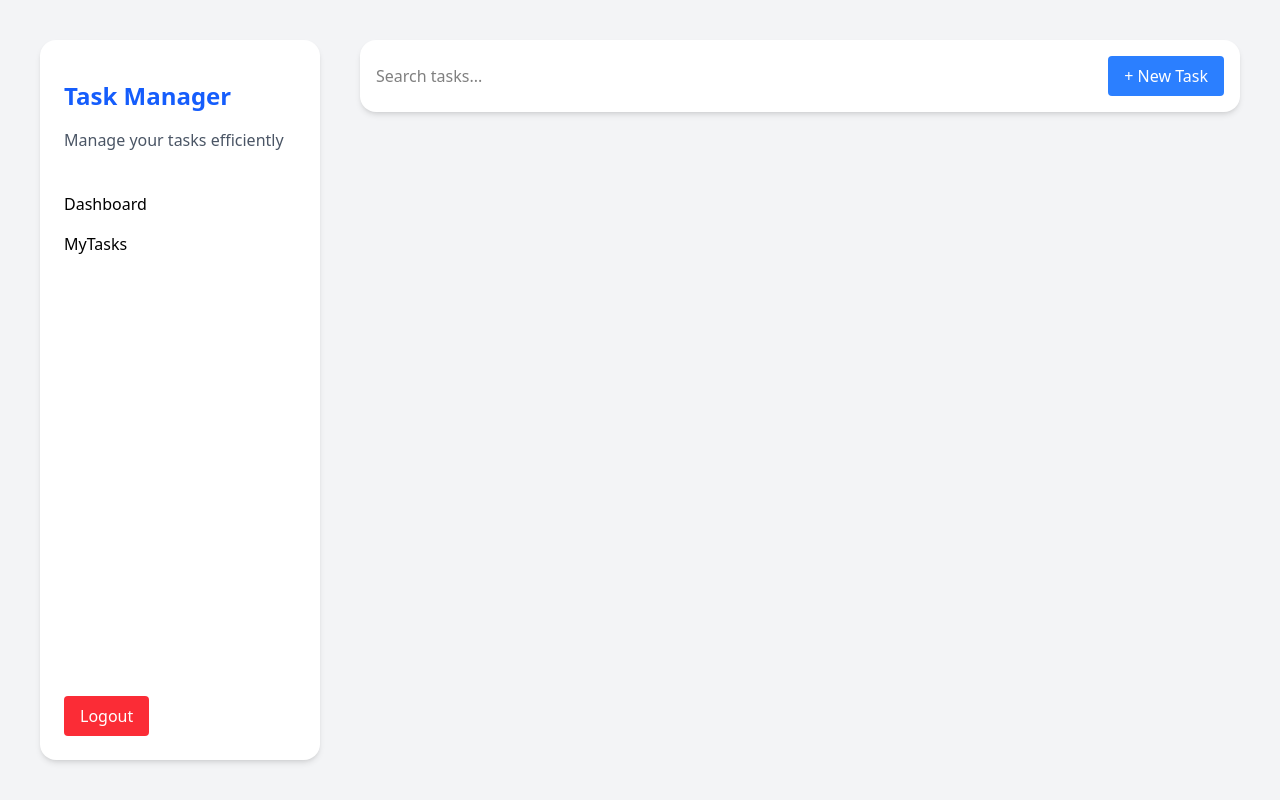
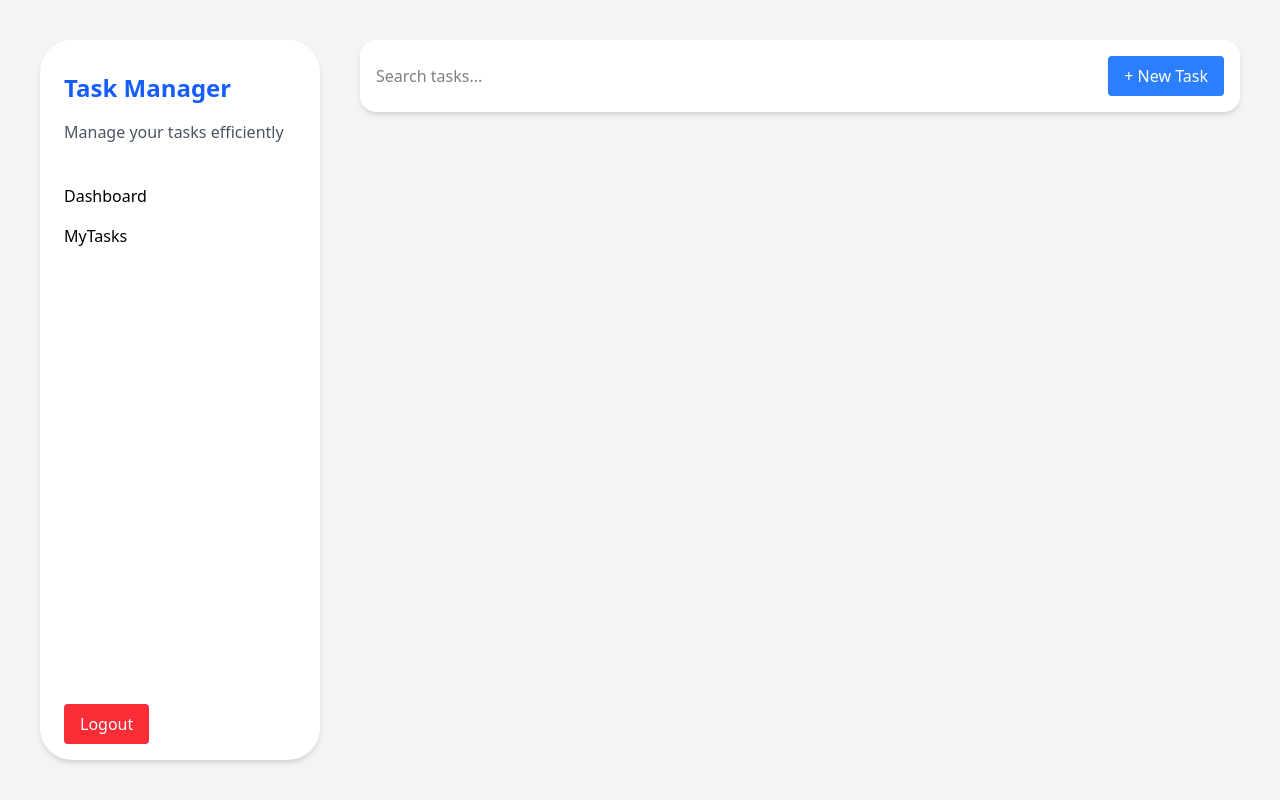
Before and after one commit to Safdari10/task-manager, a Next.js app in the folder frontend/: page /dashboard in a window 1280 px wide. Built offline with nearby package versions, Linux system fonts and the light colour scheme.

Commit message:
Refines side panel layout and styling
Adjusts padding, width, and corner radius for improved visual consistency and better alignment with design guidelines. Enhances overall appearance and usability.

```diff
--- a/frontend/src/app/dashboard/components/SidePanel.tsx
+++ b/frontend/src/app/dashboard/components/SidePanel.tsx
@@ -4,7 +4,7 @@ import MyTasks from "./MyTasks";
 
 const SidePanel = () => {
   return (
-    <div className="flex flex-col items-start justify-between h-full p-6 bg-white rounded-2xl shadow-md">
+    <div className="flex flex-col items-start justify-between w-full h-full py-4 px-6 bg-white rounded-4xl shadow-md">
       <div className="flex flex-col items-start justify-center gap-4 pt-4">
         <div className="mb-6">
           <h1 className="text-2xl font-bold text-blue-600">Task Manager</h1>
```
